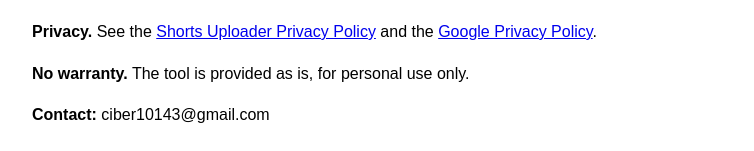
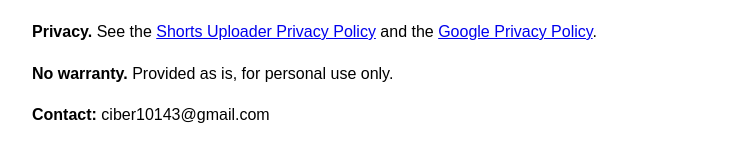
Before and after one commit to Ciber101/shorts-uploader, a plain HTML site: page terms.html in a window 1280 px wide. Shown: the part 244-395 px from the top of the page, without its empty margins (248-1002 px from the left). Drawn offline with Linux system fonts and the light colour scheme.

Commit message:
Add terms

```diff
--- a/terms.html
+++ b/terms.html
@@ -3,5 +3,5 @@
 <p>Shorts Uploader is a private tool used only by the owner of the YouTube channel "CAI (AI Science Facts)" to upload his own original videos to that channel. It is not offered to the public.</p>
 <p><b>YouTube Terms.</b> By using this tool, users agree to be bound by the <a href="https://www.youtube.com/t/terms">YouTube Terms of Service</a>.</p>
 <p><b>Privacy.</b> See the <a href="https://ciber101.github.io/shorts-uploader/">Shorts Uploader Privacy Policy</a> and the <a href="https://policies.google.com/privacy">Google Privacy Policy</a>.</p>
-<p><b>No warranty.</b> The tool is provided as is, for personal use only.</p>
+<p><b>No warranty.</b> Provided as is, for personal use only.</p>
 <p><b>Contact:</b> ciber10143@gmail.com</p></body></html>
```
